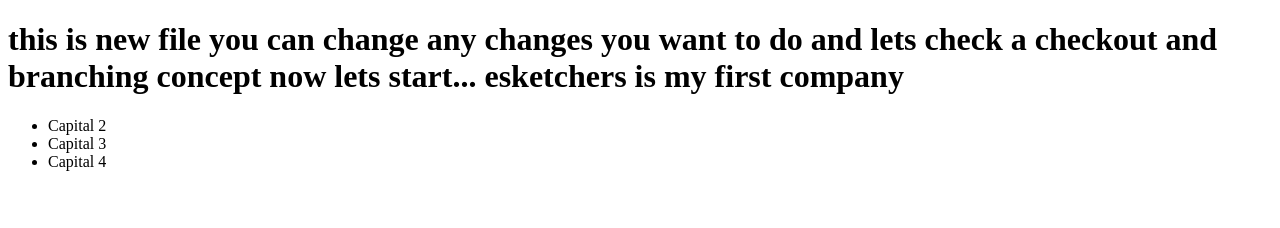
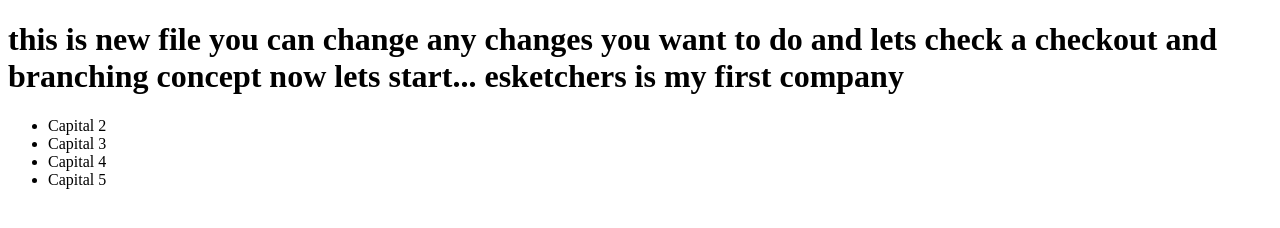
Before and after one commit to mftleo/firstgitapp, a plain HTML site: page file2.html in a window 1280 px wide. Drawn offline with Linux system fonts and the light colour scheme.

Commit message:
commit 4

```diff
--- a/file2.html
+++ b/file2.html
@@ -15,6 +15,7 @@
 		<li>	Capital 2	</li>
 		<li>	Capital 3	</li>
 		<li>	Capital 4	</li>
+		<li>	Capital 5	</li>
 	</ul>
 </body>
 </html>
```
